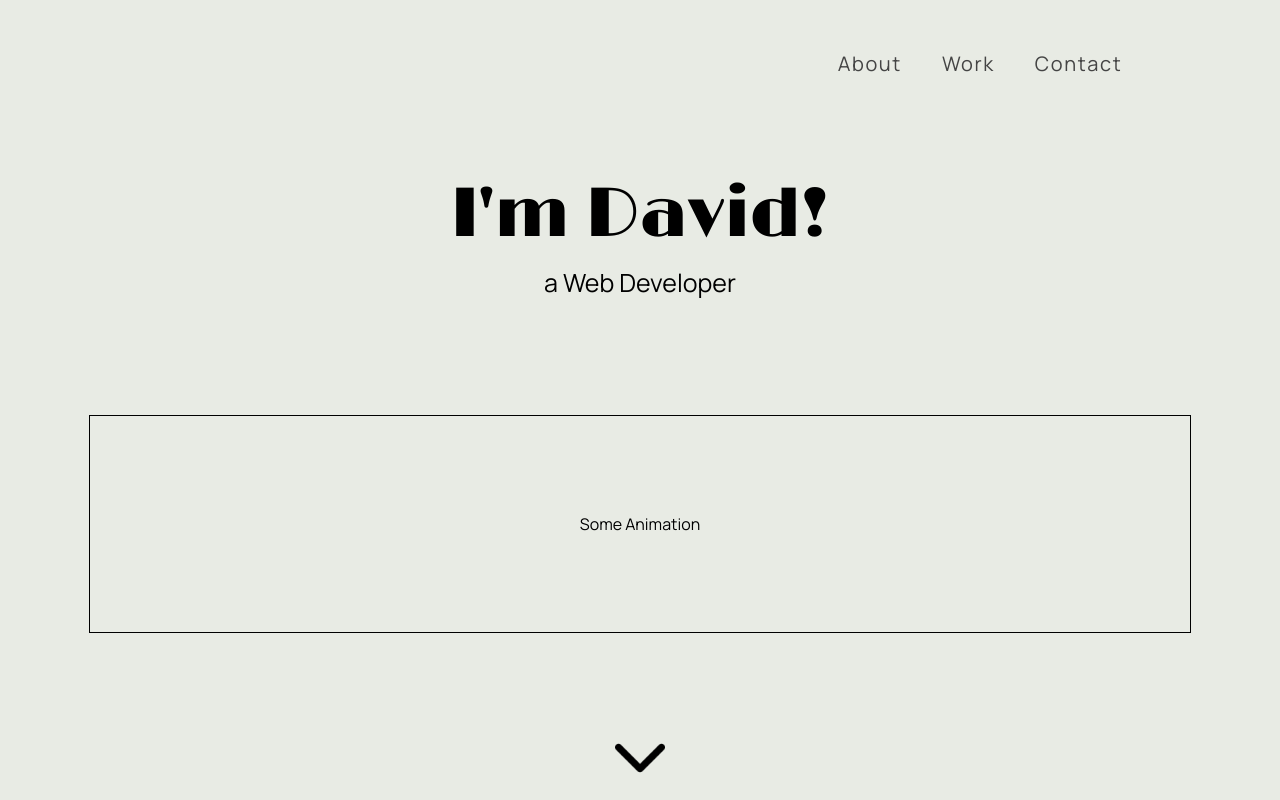
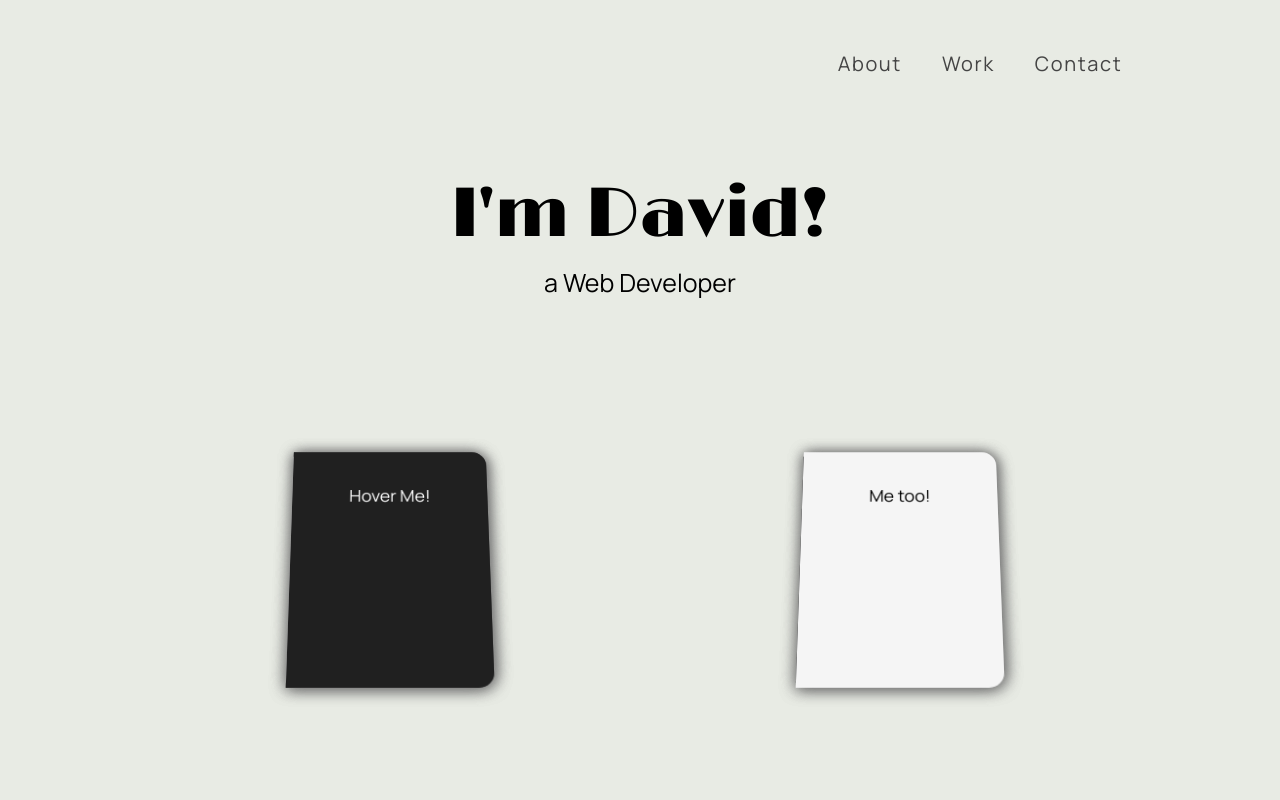
Before and after one commit to DvdHLee/Portfolio1, a React (Create React App) app: page / in a window 1280 px wide. Shown: the top 800 px of the page. Built offline with nearby package versions, Linux system fonts and the light colour scheme.

Commit message:
added intro animation

```diff
--- a/src/Components/About.css
+++ b/src/Components/About.css
@@ -28,10 +28,12 @@
 }
 
 .introanimation {
-  border: solid 1px black;
-  width: 900px;
+  width: 700px;
+  height: 300px;
   margin: 100px auto 0 auto;
-  padding: 100px;
+  display: flex;
+  justify-content: space-between;
+  align-items: center;
 }
 
 .downarrowbox {
--- a/src/Components/About.js
+++ b/src/Components/About.js
@@ -1,6 +1,7 @@
 import React from "react";
 
 import "./About.css";
+import Book from './CSSAnimation/Book';
 
 const About = (props) => {
   return (
@@ -9,7 +10,10 @@ const About = (props) => {
         <p id="hi">I'm David!</p>
         <p id="jobtitle">a Web Developer</p>
       </div>
-      <div className="introanimation">Some Animation</div>
+      <div className="introanimation">
+        <Book color="dark" cover="Hover Me!" content="Click to see my latest project"></Book>
+        <Book color="light" cover="Me too!" content="Click to see my resume"></Book>
+      </div>
       <div className="downarrowbox">
         <a href="#profile">
           <img
--- /dev/null
+++ b/src/Components/CSSAnimation/Book.css
@@ -0,0 +1,99 @@
+.book {
+    display: flex;
+    align-items: center;
+    cursor: pointer;
+    position: relative;
+    perspective: 1000px;
+}
+
+.book:hover .cover {
+    transform: rotateX(10deg) rotateY(-180deg);
+}
+
+.book:hover .page {
+    transform: rotateX(10deg) rotateY(-180deg);
+    z-index: 2;
+}
+
+.cover {
+    z-index: 1;
+    transition: all 3s;
+}
+
+.cover p {
+    font-size: 18px;
+    margin-top: 40px;
+}
+
+.back-cover {
+    z-index: -3;
+}
+
+.cover, .back-cover {
+    position: absolute;
+    height: 250px;
+    width: 200px;
+    border-radius: 0 15px 15px 0;
+    box-shadow: 1px 1px 15px rgb(112, 112, 112);
+    transform: rotateX(20deg);
+    transform-origin: center left;
+}
+
+.page, .contentpage {
+    position: absolute;
+    height: 240px;
+    width: 190px;
+    border-radius: 0 15px 15px 0;
+    transform: rotateX(20deg);
+    z-index: -1;
+    transform-origin: center left;
+}
+
+.page:nth-child(2) {
+    transition-duration: 2s;
+}
+
+.page:nth-child(3) {
+    transition-duration: 1.5s;
+}
+
+.page:nth-child(4) {
+    transition-duration: 1s;
+}
+
+.book:hover .page:nth-child(2) {
+    transition-duration: 5s
+}
+
+.book:hover .page:nth-child(3) {
+    transition-duration: 4.5s
+}
+
+.book:hover .page:nth-child(4) {
+    transition-duration: 4s
+}
+
+.contentpage {
+    font-size: 18px;
+    display: flex;
+    justify-content: center;
+    align-items: center;
+    line-height: 35px;
+    position: relative;
+    z-index: -2;
+}
+
+.contentpage a {
+    width: 80%;
+    color: inherit;
+}
+
+#dark {
+    background-color: #202020;
+    color: white;
+}
+
+#light {
+    background-color: rgb(245, 245, 245);
+    color: black;
+}
--- /dev/null
+++ b/src/Components/CSSAnimation/Book.js
@@ -0,0 +1,39 @@
+import React from 'react';
+
+import './Book.css';
+
+const Book = props => {
+    if (props.color === "dark") {
+        return (
+            <div className="book">
+                <div className="cover" id="dark">
+                    <p>{props.cover}</p>
+                </div>
+                <div className="page" id="light"></div>
+                <div className="page" id="light"></div>
+                <div className="page" id="light"></div>
+                <div className="contentpage" id="light">
+                    <a href="https://arizonacoderz.github.io/meal-chewser/" title="" target="_blank" rel="noreferrer noopener">{props.content}</a>
+                </div>
+                <div className="back-cover" id="dark"></div>
+            </div>
+        )
+    } else {
+        return (
+            <div className="book">
+                <div className="cover" id="light">
+                    <p>{props.cover}</p>
+                </div>
+                <div className="page" id="dark"></div>
+                <div className="page" id="dark"></div>
+                <div className="page" id="dark"></div>
+                <div className="contentpage" id="dark">
+                    <a href="https://drive.google.com/file/d/1JBfBcH-nFSr1MUY4jOakQfIkx6GzTukU/view?usp=sharing" title="" target="_blank" rel="noreferrer noopener">{props.content}</a>
+                </div>
+                <div className="back-cover" id="light"></div>
+            </div>
+        )
+    }
+}
+
+export default Book;
```
